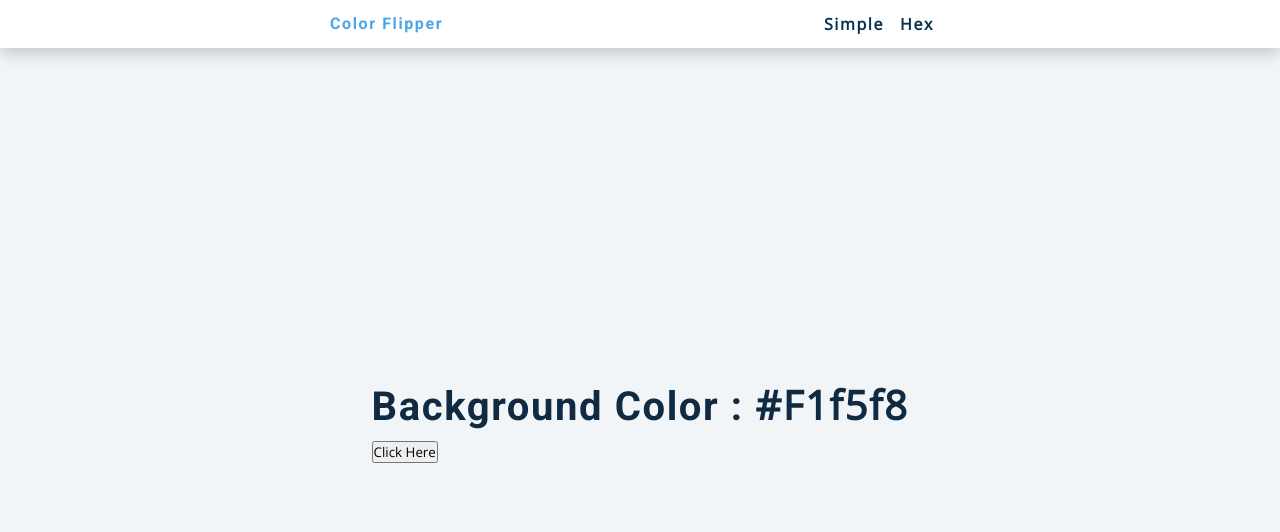
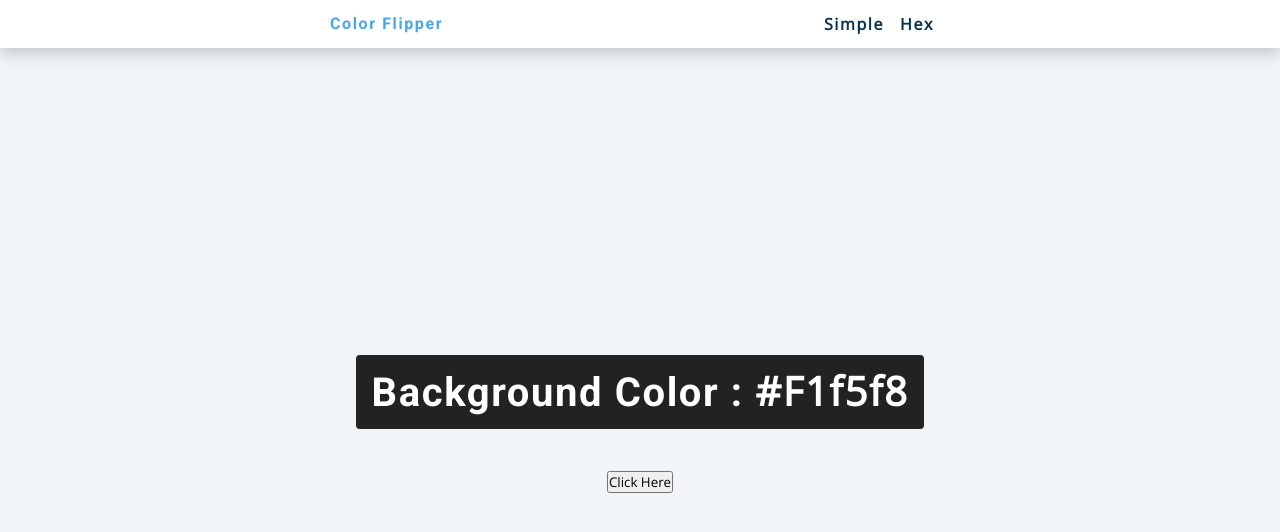
Before and after one commit to aleynaari/Javascript-Color-Flipper, a plain HTML site: page index.html in a window 1280 px wide. Drawn offline with nearby package versions, Linux system fonts and the light colour scheme.

Commit message:
container center, h2 features

```diff
--- a/style.css
+++ b/style.css
@@ -161,3 +161,16 @@ main {
     display: grid;
     place-items: center;
 }
+
+/*Container*/
+.container {
+    text-align: center;
+}
+
+.container h2 {
+    background: var(--clr-black);
+    color: var(--clr-white);
+    padding: 1rem;
+    border-radius: var(--radius);
+    margin-bottom: 2.5rem;
+}
```
